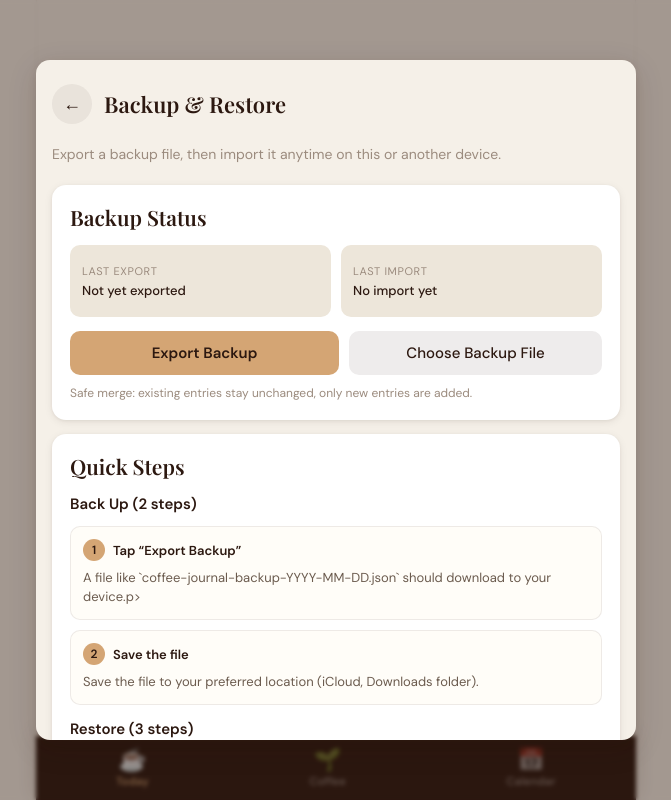
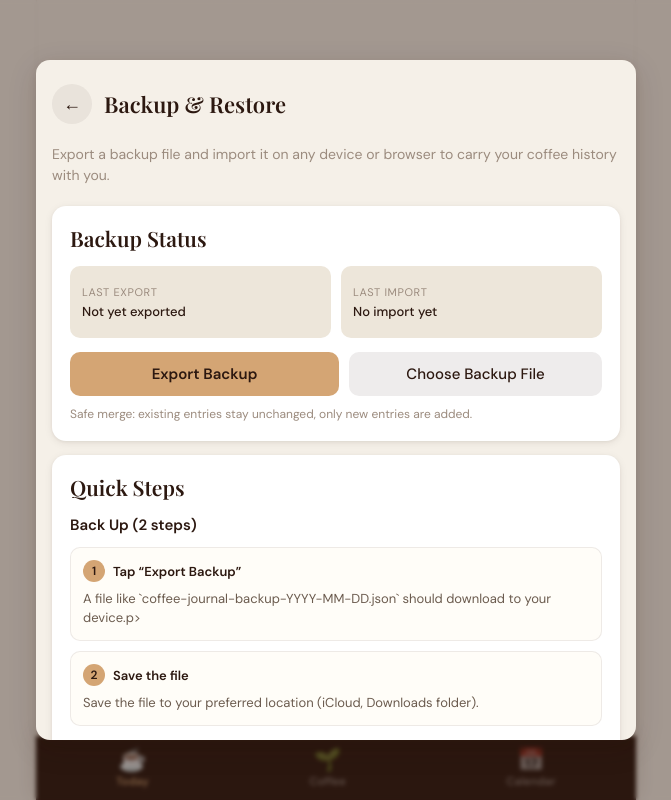
Before and after one commit to meltangonan/coffee, a plain HTML site: page index.html in a window 1280 px wide. Both pictures are taken after a click on the button "Backup". Shown: the whole page, without its empty margins (304-975 px from the left). Drawn offline with nearby package versions, Linux system fonts and the light colour scheme; a web font is replaced by a local one.

Commit message:
backup description

```diff
--- a/index.html
+++ b/index.html
@@ -1348,7 +1348,7 @@ textarea.form-input { min-height: 80px; resize: vertical; line-height: 1.5; }
         <button class="back-btn" @click="closeBackupPanel()">&#8592;</button>
         <h3 class="heading-lg">Backup & Restore</h3>
       </div>
-      <p class="backup-description">Export a backup file, then import it anytime on this or another device.</p>
+      <p class="backup-description">Export a backup file and import it on any device or browser to carry your coffee history with you.</p>
 
       <div class="backup-card">
         <div class="backup-card-title">Backup Status</div>
```
